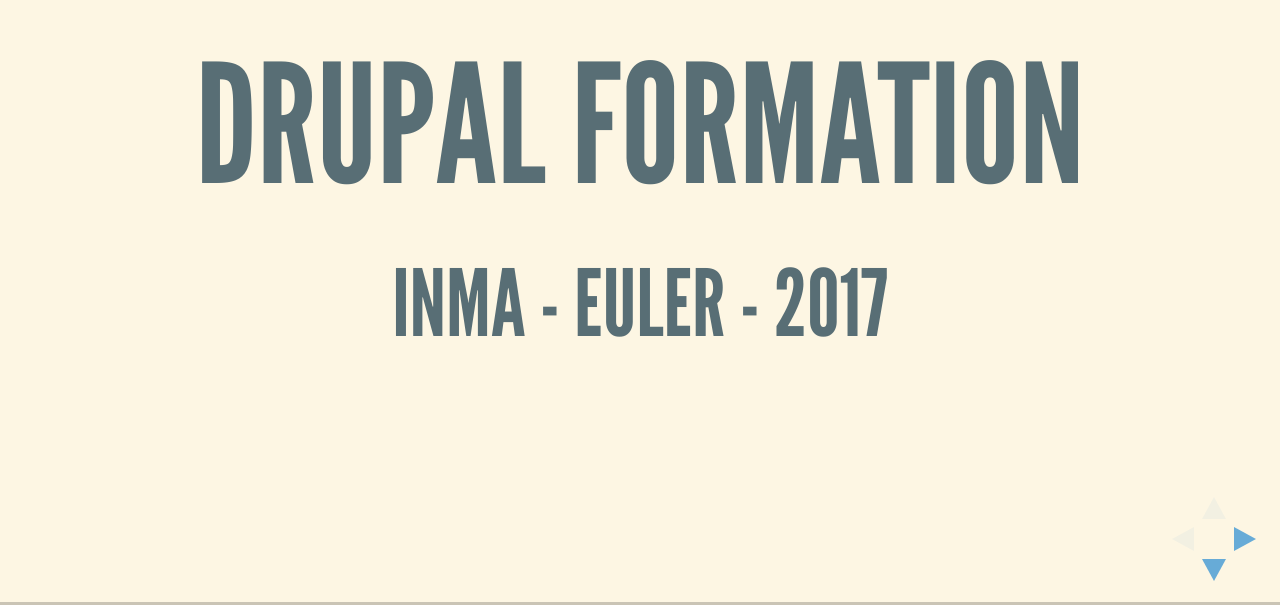
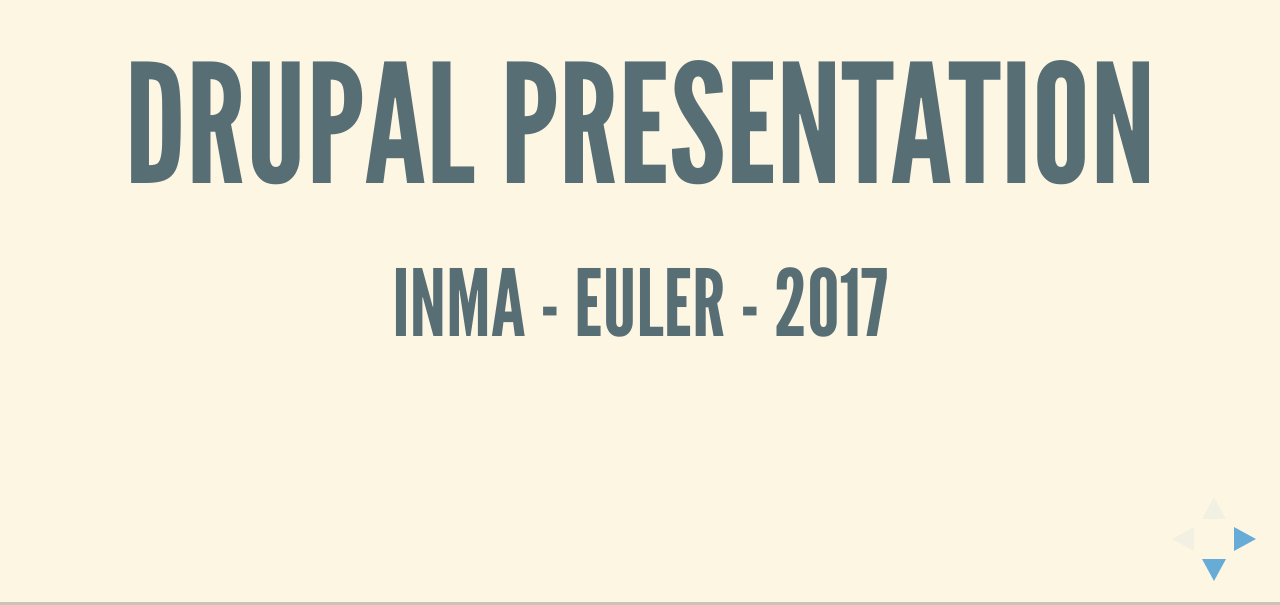
Before and after one commit to Drumor/Inma_Presentation_Drupal, a website: page index.html in a window 1280 px wide. Shown: the part 195-800 px from the top of the page. Drawn offline with nearby package versions, Linux system fonts and the light colour scheme.

Commit message:
change title

```diff
--- a/index.html
+++ b/index.html
@@ -13,8 +13,7 @@
 			<div class="slides">
 				<section>
 					<section>
-
-						<h1>Drupal Formation</h1>
+						<h1>Drupal presentation</h1>
 						<h2>INMA - Euler - 2017</h2>
 					</section>
 					<section>
```
